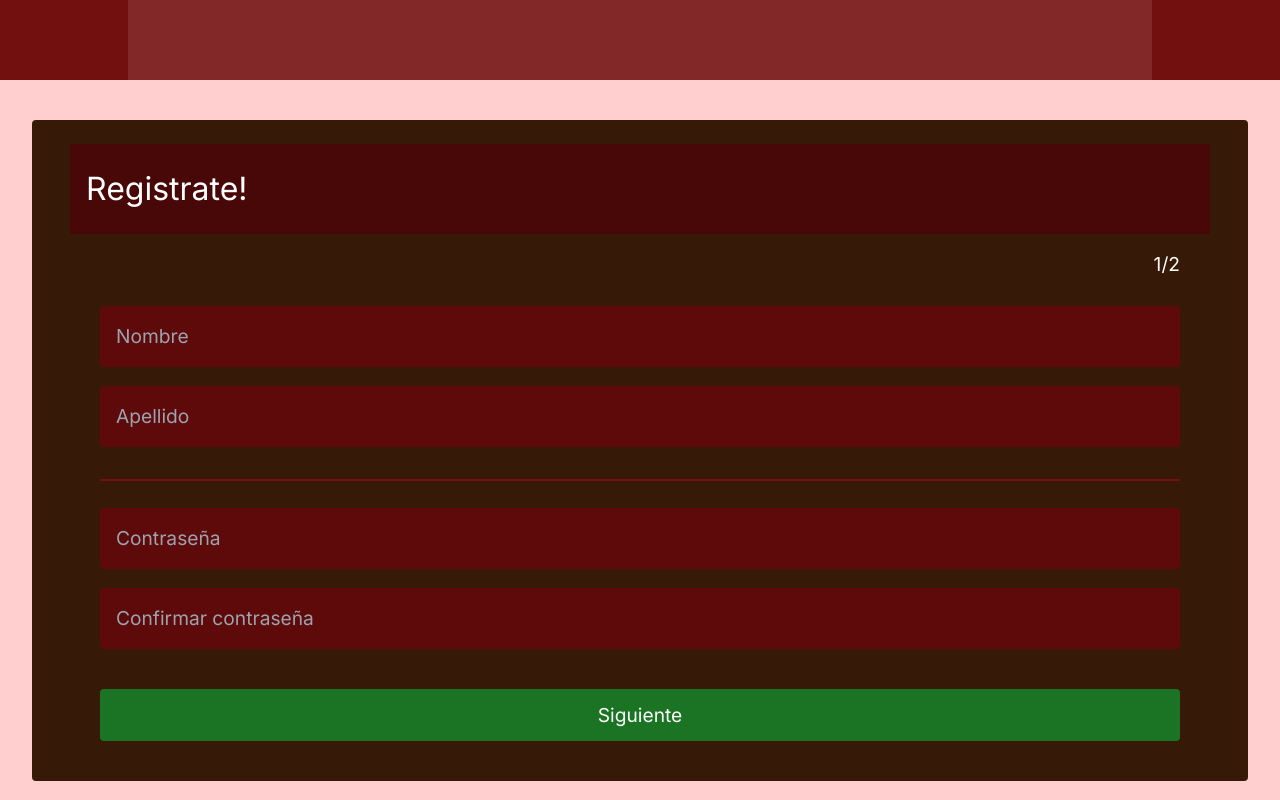
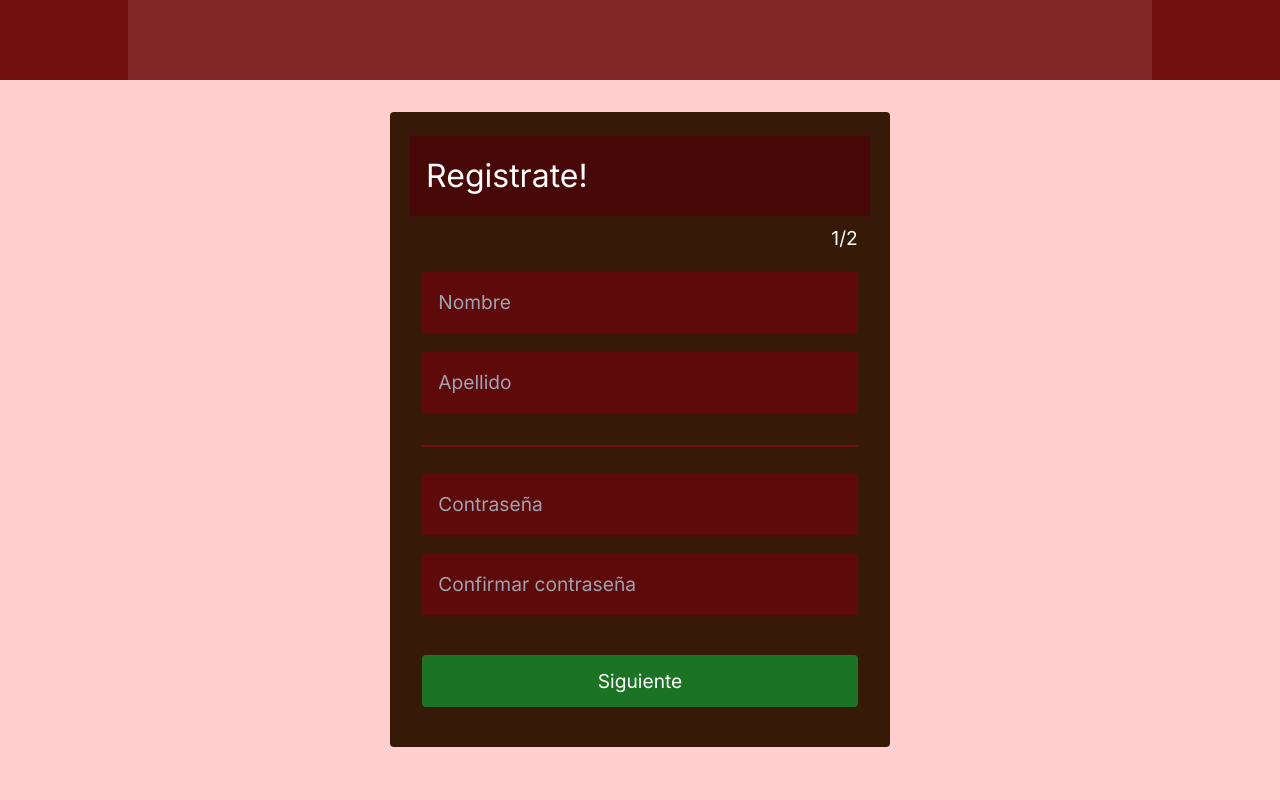
Before and after one commit to AlanTyping/school-frontend, a Next.js app: page /register in a window 1280 px wide. Shown: the top 800 px of the page. Built offline with nearby package versions, Linux system fonts and the light colour scheme.

Commit message:
new changes

```diff
--- a/src/app/register/form/Form.jsx
+++ b/src/app/register/form/Form.jsx
@@ -19,14 +19,14 @@ const Form = ({ handleInputChange, setSecondForm }) => {
 		<form className="w-full flex flex-col items-center justify-center" onSubmit={onSubmit}>
 
 			<input name='name' type="text" placeholder="Nombre"
-				{...register('name', { required: { value: true, message: '*Nombre requerido' }, minLength: { value: 1, message: '*Mínimo 1 carácter'}, maxLength: { value: 15, message: '*Máximo 15 carácteres'} })}
+				{...register('name', { required: { value: true, message: '*Nombre requerido' }, minLength: { value: 1, message: '*Mínimo 1 carácter'}, maxLength: { value: 20, message: '*Máximo 20 carácteres'} })}
 				onChange={handleInputChange}
 			/>
 			{errors.name && <span>{errors.name.message}</span>}
 
 
 			<input name='lastName' type="text" placeholder="Apellido"
-				{...register('lastName', { required: { value: true, message: '*Apellido requerido' }, maxLength: { value: 15, message: '*Máximo 15 carácteres'} })}
+				{...register('lastName', { required: { value: true, message: '*Apellido requerido' }, maxLength: { value: 20, message: '*Máximo 20 carácteres'} })}
 				onChange={handleInputChange}
 			/>
 			{errors.lastName && <span>{errors.lastName.message}</span>}
--- a/src/app/register/page.jsx
+++ b/src/app/register/page.jsx
@@ -8,7 +8,7 @@ import Form from "./form/Form";
 import SecondForm from "./secondForm/SecondForm";
 
 const page = () => {
-  const [formData, setFormData] = useState({name: '', lastName: '', email: '', role: '', username: '', password: '', confirmPassword: '', auth: false})
+  const [formData, setFormData] = useState({ name: '', lastName: '', email: '', role: '', username: '', password: '', confirmPassword: '', auth: false })
   const [secondForm, setSecondForm] = useState(false);
 
   function handleInputChange(e) {
@@ -21,24 +21,26 @@ const page = () => {
   }
 
   const handleDataSubmit = () => {
-    console.log(formData);
-    alert(formData)
+
   }
 
   return (
     <div className="h-[auto] min-h-[720px] w-full items-center justify-center flex flex-col bg-[#ffcfcf] text-white text-[1.2rem]">
       <GeneralHeader />
-      <div className="py-10 mb-20 w-full flex items-center justify-center">
-        <div className="h-[auto] w-[95%] pb-10 pt-6 p-2 flex flex-col items-center rounded bg-[#361907]">
 
-          <div className="w-[95%] p-4 flex row justify-start text-[2rem] items-center h-[90px] bg-[#490808]">
+      <div className="py-8 mb-20 w-full flex items-center justify-center">
+        <div className="h-[auto] w-[95%] max-w-[400px] md:max-w-[500px] pb-10 pt-6 p-2 flex flex-col items-center rounded bg-[#361907]">
+
+          <div className="w-[95%] p-4 flex row justify-start text-[2rem] items-center h-[10%] bg-[#490808]">
             <h1>Registrate!</h1>
           </div>
-          <div className="w-[90%] my-4 h-auto flex items-center justify-end">
+          <div className="w-[90%] my-2 h-auto flex items-center justify-end">
             <h2>{secondForm ? '2' : '1'}/2</h2>
           </div>
 
-          {secondForm ? <SecondForm handleInputChange={handleInputChange} handleDataSubmit={handleDataSubmit} /> : <Form handleInputChange={handleInputChange} setSecondForm={setSecondForm} />}
+          {secondForm ?
+            <SecondForm handleInputChange={handleInputChange} handleDataSubmit={handleDataSubmit} /> :
+            <Form handleInputChange={handleInputChange} setSecondForm={setSecondForm} />}
         </div>
       </div>
 
```
